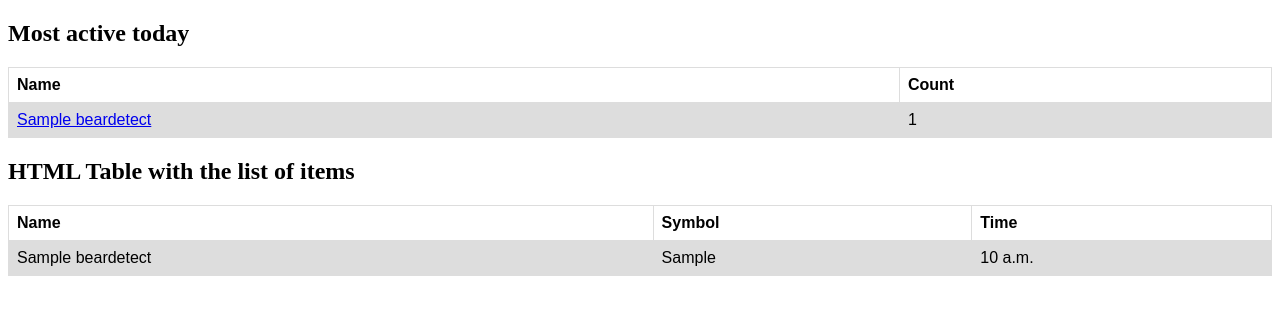
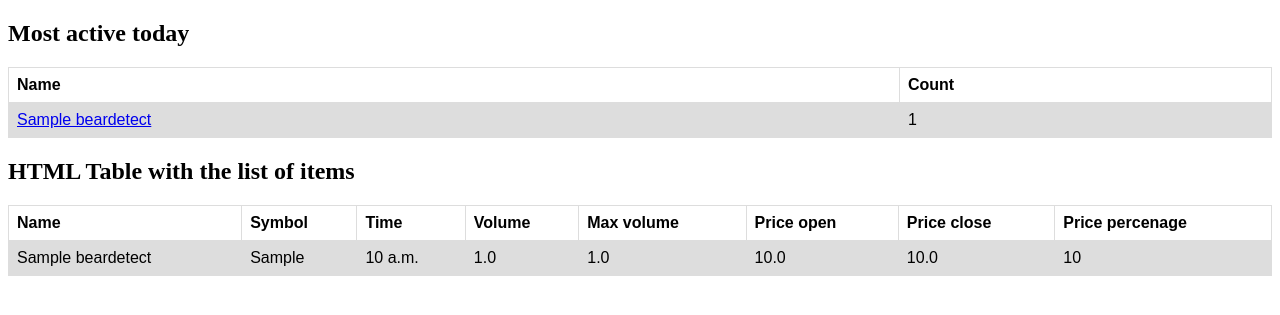
Before and after one commit to dawidsyty1/stock_bot, a Django app: page / in a window 1280 px wide. Shown: the top 315 px of the page. Run offline with Django 3.2, Linux system fonts and the light colour scheme; tables that the repository leaves empty hold one stand-in row (values such as "Sample post").

Commit message:
added few fields to the list

```diff
--- a/detector/views.py
+++ b/detector/views.py
@@ -28,6 +28,11 @@ class BearListView(APIView):
                 'name': item.name,
                 'symbol': item.symbol,
                 'time': item.time,
+                'volume': item.volume,
+                'max_volume': item.max_volume,
+                'price_open': item.price_open,
+                'price_close': item.price_close,
+                'price_percenage': item.price_percenage,
             }
             for item in BearDetect.objects.all().order_by('-time')[:20]
         ]
--- a/templates/bear_detector.html
+++ b/templates/bear_detector.html
@@ -44,12 +44,22 @@ tr:nth-child(even) {
         <th>Name</th>
         <th>Symbol</th>
         <th>Time</th>
+        <th>Volume</th>
+        <th>Max volume</th>
+        <th>Price open</th>
+        <th>Price close</th>
+        <th>Price percenage</th>
       </tr>
     {% for bear in bears_list %}
       <tr>
         <td>{{bear.name}}</td>
         <td>{{bear.symbol}}</td>
         <td>{{bear.time}}</td>
+        <td>{{bear.volume}}</td>
+        <td>{{bear.max_volume}}</td>
+        <td>{{bear.price_open}}</td>
+        <td>{{bear.price_close}}</td>
+        <td>{{bear.price_percenage}}</td>
      </tr>
     {% endfor %}
 </table>
```
